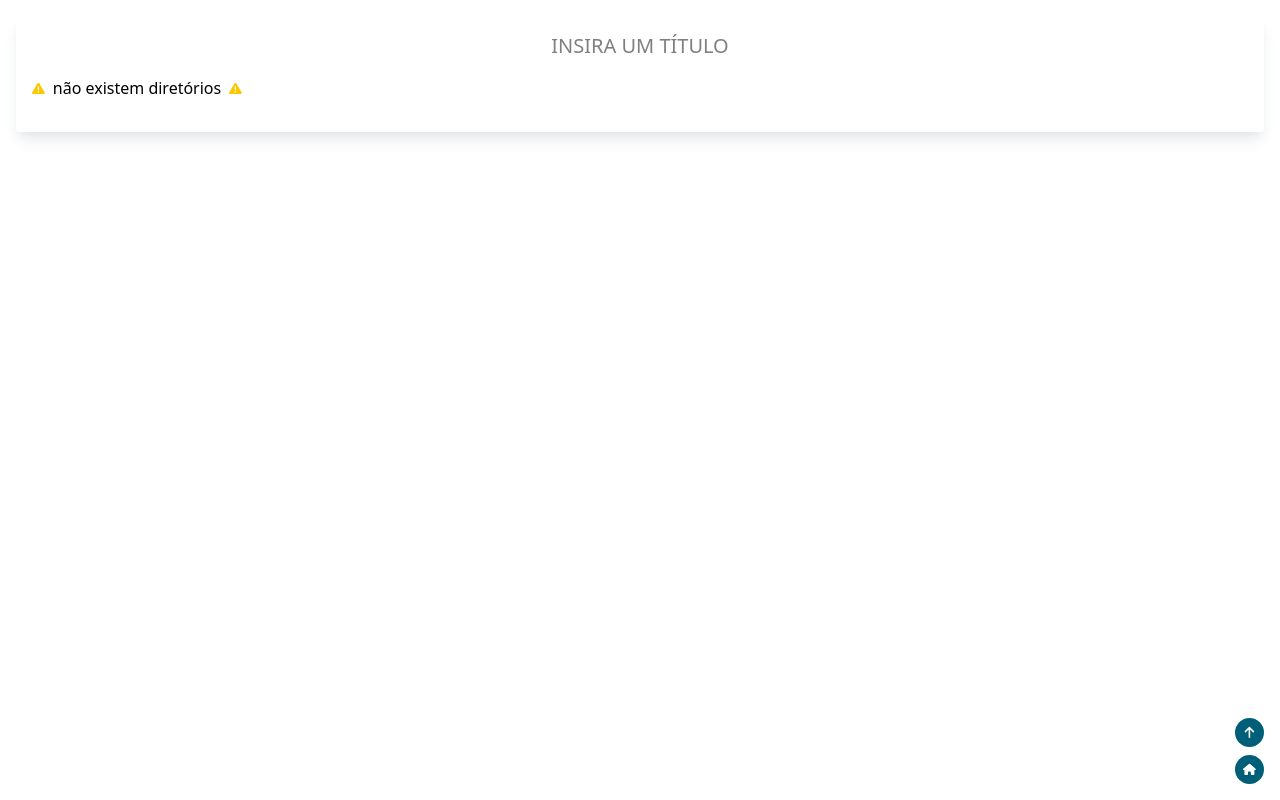
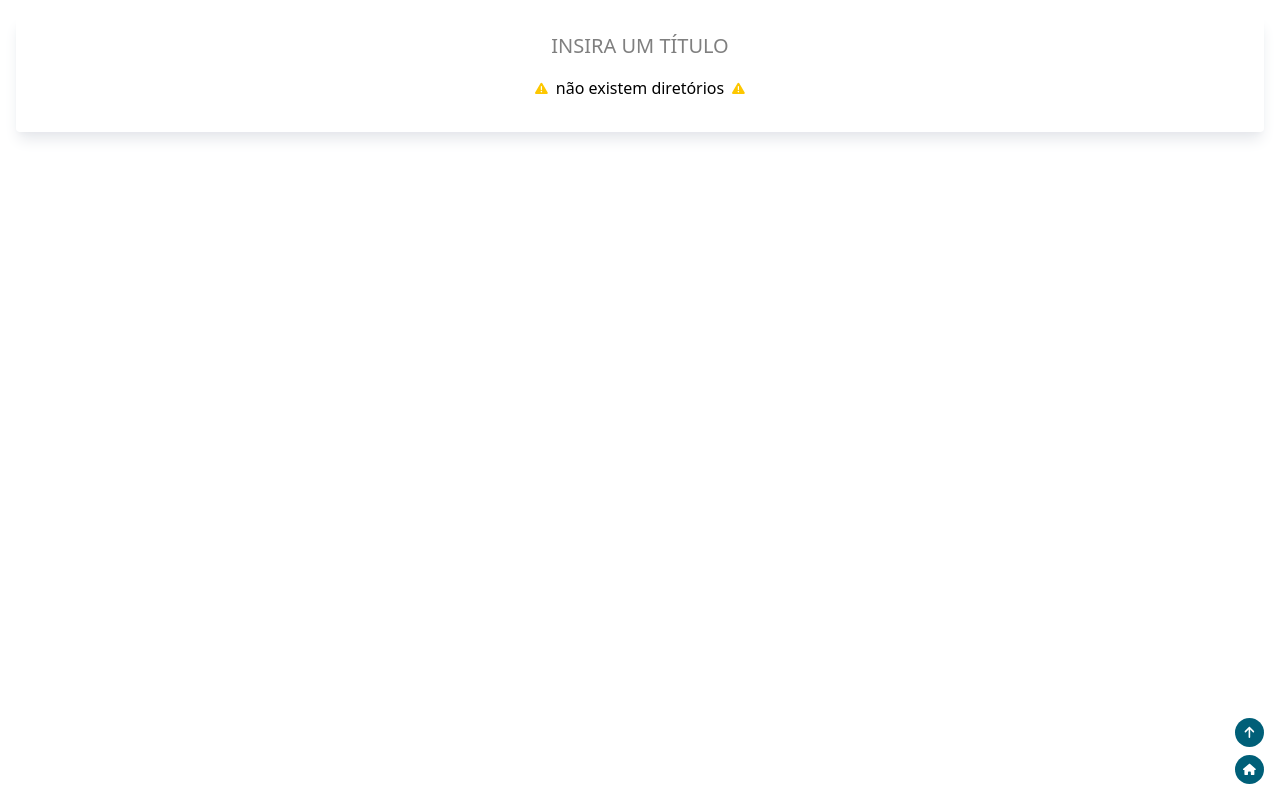
Before and after one commit to AlmirJNR/file-previewer, a React (Vite) app in the folder frontend/: page /directory-files/1 in a window 1280 px wide. Built offline with nearby package versions, Linux system fonts and the light colour scheme.

Commit message:
feat: centers the warnings elements

```diff
--- a/frontend/src/components/DirectoryFiles.tsx
+++ b/frontend/src/components/DirectoryFiles.tsx
@@ -11,7 +11,7 @@
     const directories = localGetItem<IDirectory[]>('directories');
     if (!directories || directories.length === 0) {
         return (
-            <Link to="/" className="hover:underline">
+            <Link to="/" className="flex items-center justify-center hover:underline">
                 <Warning text="não existem diretórios"/>
             </Link>
         );
@@ -20,7 +20,7 @@
     const directory = directories.find(x => x.id === directoryId);
     if (!directory) {
         return (
-            <Link to="/" className="hover:underline">
+            <Link to="/" className="flex items-center justify-center hover:underline">
                 <Warning text="diretório não encontrado"/>
             </Link>
         );
```
